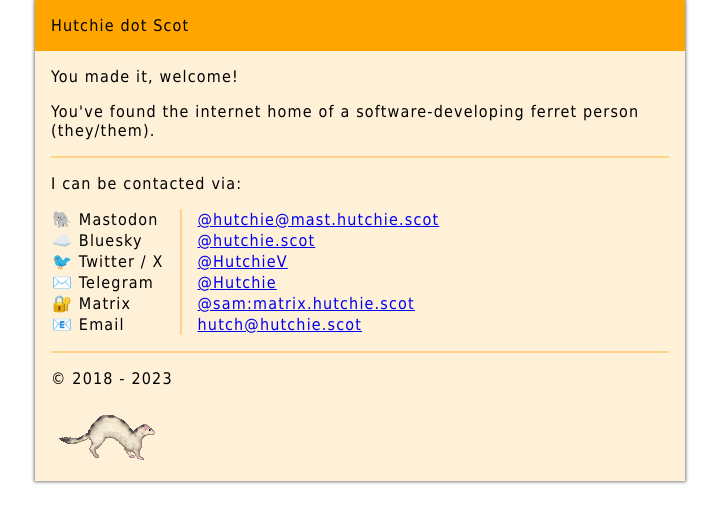
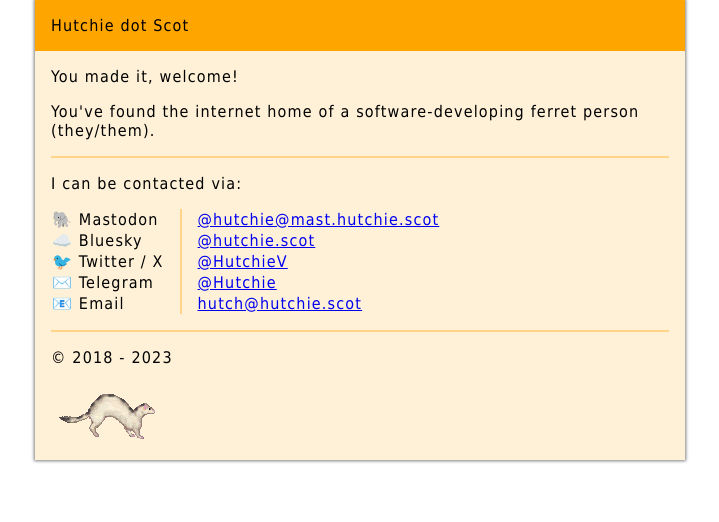
Before and after one commit to hutchiev/hutchiev.github.io, a plain HTML site: page index.html in a window 1280 px wide. Shown: the whole page, without its empty margins (280-999 px from the left). Drawn offline with Linux system fonts and the light colour scheme.

Commit message:
Remove matrix link

```diff
--- a/index.html
+++ b/index.html
@@ -49,10 +49,6 @@
             <td><a href="https://t.me/hutchie">@Hutchie</a></td>
           </tr>
           <tr>
-            <td>🔐 Matrix</td>
-            <td><a href="https://matrix.to/#/@sam:matrix.hutchie.scot">@sam:matrix.hutchie.scot</a></td>
-          </tr>
-          <tr>
             <td>📧 Email</td>
             <td><a href="mailto:hutch@hutchie.scot">hutch@hutchie.scot</a></td>
           </tr>
```
